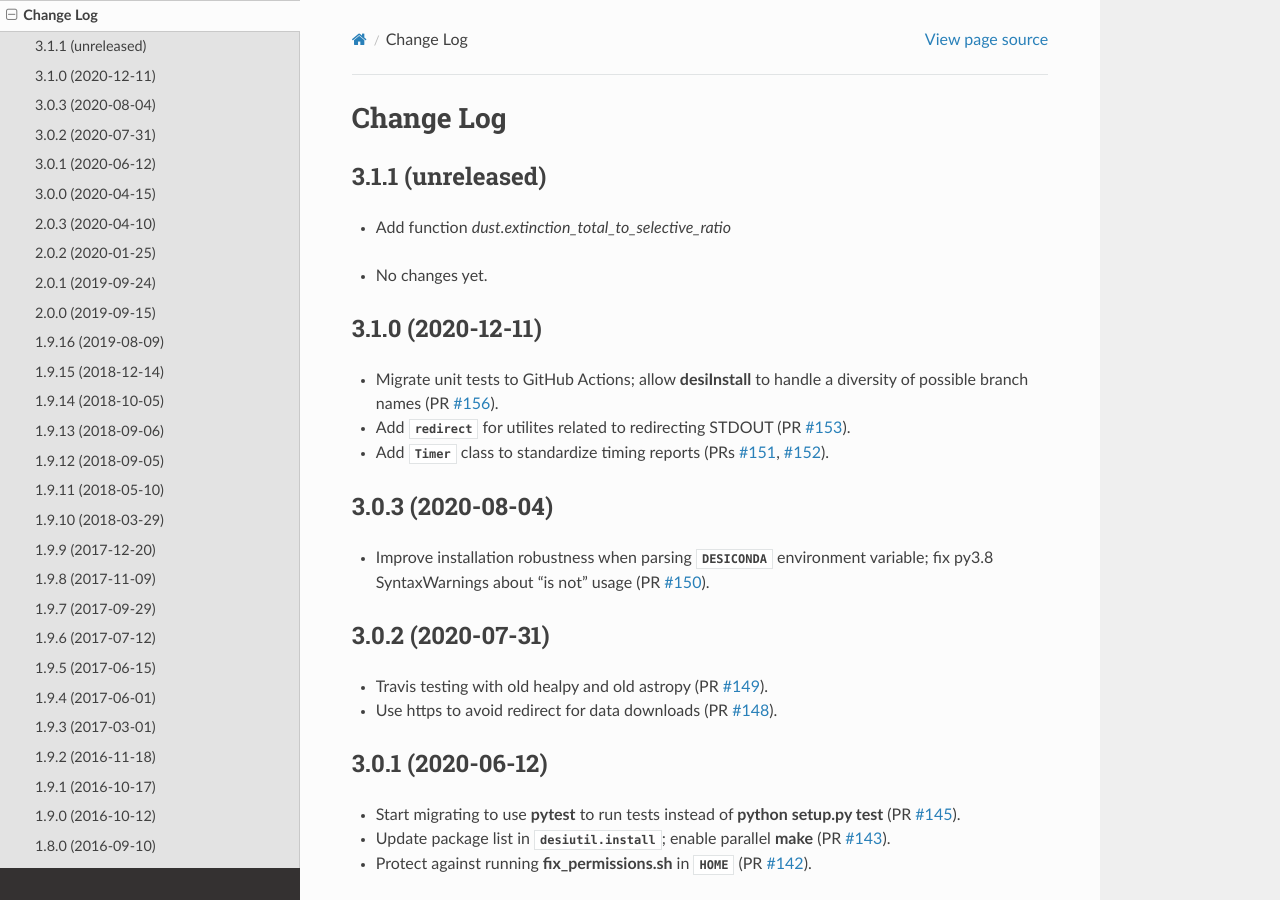
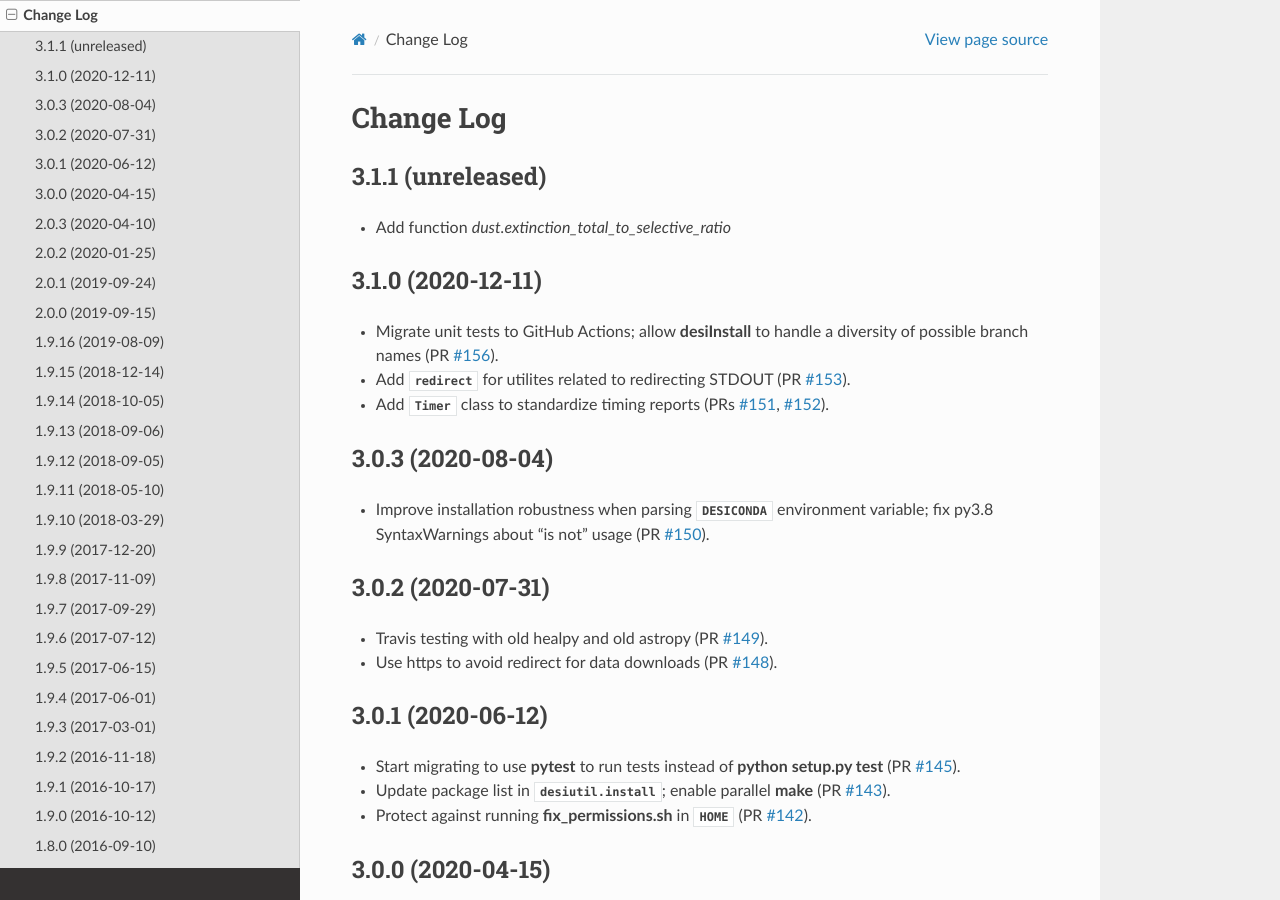
Before and after one commit to desihub/desiutil, a Sphinx documentation site: the page built from doc/changes.rst, in a window 1280 px wide and 900 px high. Built offline with Sphinx 7.4.7 and the Read the Docs theme 2.0.0, drawn with Linux system fonts in a browser that asks for light colours.

Commit message:
changes ...

```diff
--- a/doc/changes.rst
+++ b/doc/changes.rst
@@ -8,7 +8,6 @@ Change Log
 
 .. _`#157`: https://github.com/desihub/desiutil/pull/157
 
-* No changes yet.
 
 3.1.0 (2020-12-11)
 ------------------
```
